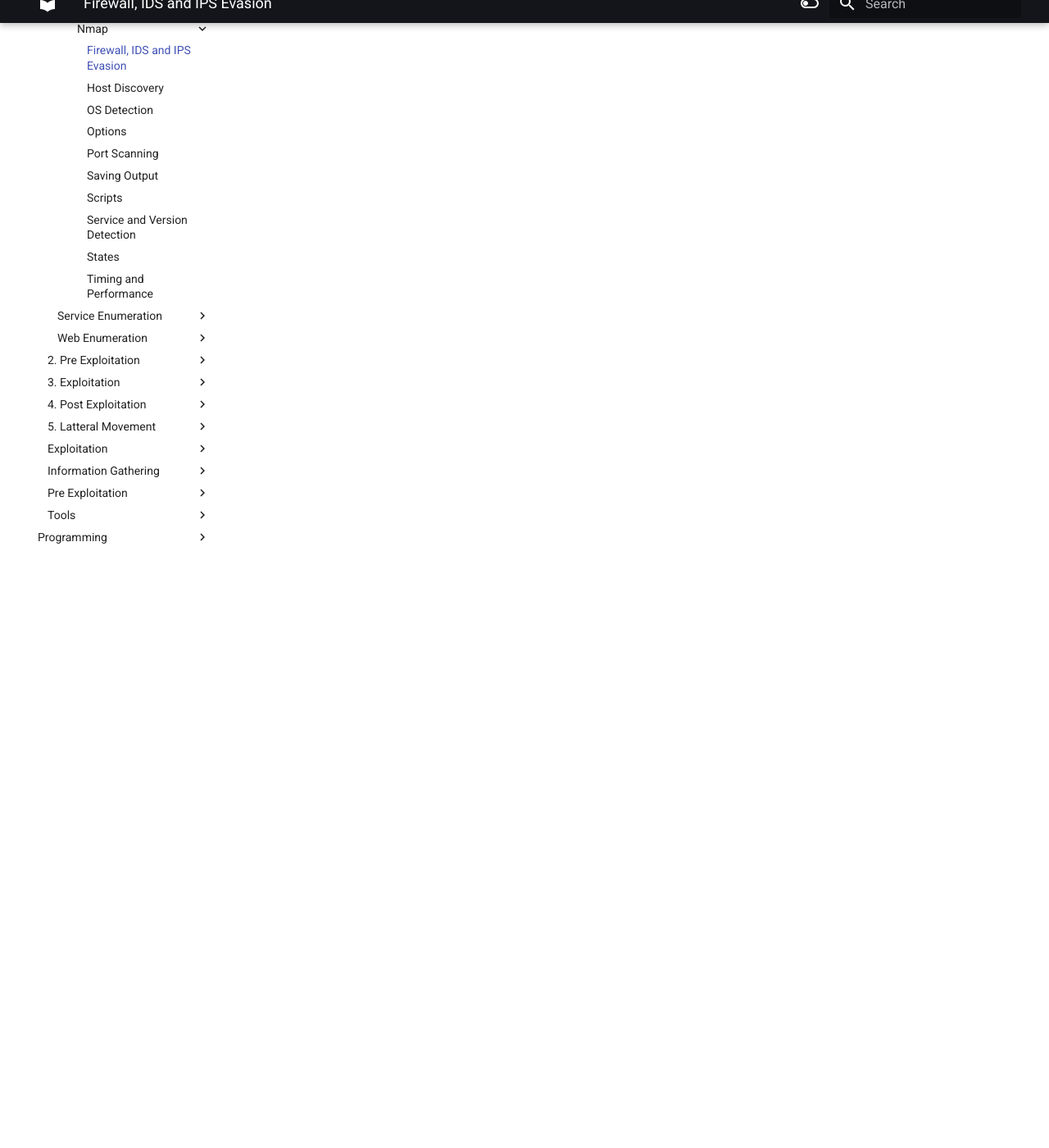
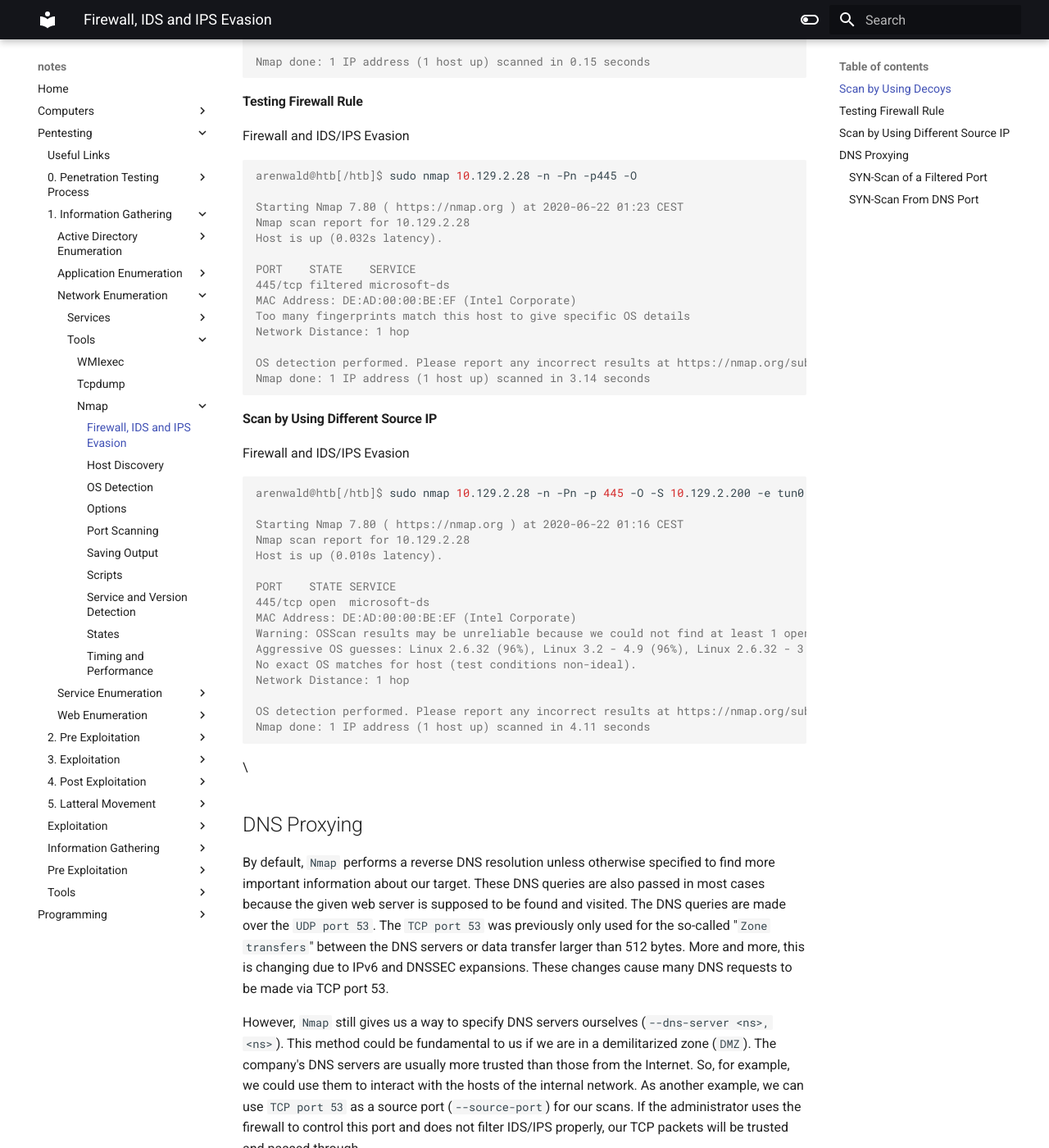
Before and after one commit to 4renwald/obsidian-notes, an MkDocs documentation site: the page built from docs/Pentesting/1. Information Gathering/Network Enumeration/Tools/Nmap/Firewall, IDS and IPS Evasion.md, in a window 1280 px wide and 1400 px high, scrolled down 1372 px. Shown: the whole window at 82% size. Built offline with MkDocs 1.6.1 and Material for MkDocs 9.7.7, drawn with Linux system fonts in a browser that asks for light colours; some of the changed text lies outside the part shown.

Commit message:
vault backup: 2024-09-14 20:32:08
Affected files:
.obsidian/workspace.json
docs/Pentesting/1. Information Gathering/Network Enumeration/Tools/Nmap/Firewall, IDS and IPS Evasion.md

````diff
--- a/docs/Pentesting/1. Information Gathering/Network Enumeration/Tools/Nmap/Firewall, IDS and IPS Evasion.md
+++ b/docs/Pentesting/1. Information Gathering/Network Enumeration/Tools/Nmap/Firewall, IDS and IPS Evasion.md
@@ -2,17 +2,131 @@
 aliases:
   - Firewall and IDS/IPS Evasion
 ---
-| **SWITCH**   | ****EXAMPLE****                                                            | ********DESCRIPTION********                                                                     |
-| ------------ | -------------------------------------------------------------------------- | ----------------------------------------------------------------------------------------------- |
-| -f           | nmap 192.168.1.1 -f                                                        | Requested scan (including ping scans) use tiny fragmented IP packets. Harder for packet filters |
-| -mtu         | nmap 192.168.1.1 -mtu 32                                                   | Set your own offset size                                                                        |
-| -D           | nmap -D 192.168.1.101,192.168.1.102,192.168.1.103,192.168.1.23 192.168.1.1 | Send scans from spoofed IPs                                                                     |
-| -D           | nmap -D decoy-ip1,decoy-ip2,your-own-ip,decoy-ip3,decoy-ip4 remote-host-ip | Above example explained                                                                         |
-| -S           | nmap -S www.microsoft.com www.facebook.com                                 | Scan Facebook from Microsoft (-e eth0 -Pn may be required)                                      |
-| -g           | nmap -g 53 192.168.1.1                                                     | Use given source port number                                                                    |
-| -proxies     | nmap -proxies http://192.168.1.1:8080, http://192.168.1.2:8080 192.168.1.1 | Relay connections through HTTP/SOCKS4 proxies                                                   |
-| -data-length | nmap -data-length 200 192.168.1.1                                          | Appends random data to sent packets                                                             |
+| **SWITCH**   | ****EXAMPLE****                                                            | ********DESCRIPTION********                                                                             |
+| ------------ | -------------------------------------------------------------------------- | ------------------------------------------------------------------------------------------------------- |
+| -f           | nmap 192.168.1.1 -f                                                        | Requested scan (including ping scans) use tiny fragmented IP packets. Harder for packet filters         |
+| -mtu         | nmap 192.168.1.1 -mtu 32                                                   | Set your own offset size                                                                                |
+| -D           | nmap -D 192.168.1.101,192.168.1.102,192.168.1.103,192.168.1.23 192.168.1.1 | Send scans from spoofed IPs                                                                             |
+| -D           | nmap -D decoy-ip1,decoy-ip2,your-own-ip,decoy-ip3,decoy-ip4 remote-host-ip | Above example explained                                                                                 |
+| -S           | nmap -S www.microsoft.com www.facebook.com                                 | Scan from different source IP or domain name like Facebook from Microsoft (-e eth0 -Pn may be required) |
+| -g           | nmap -g 53 192.168.1.1                                                     | Use given source port number                                                                            |
+| -proxies     | nmap -proxies http://192.168.1.1:8080, http://192.168.1.2:8080 192.168.1.1 | Relay connections through HTTP/SOCKS4 proxies                                                           |
+| -data-length | nmap -data-length 200 192.168.1.1                                          | Appends random data to sent packets                                                                     |
 **Example IDS Evasion command**
 
 nmap -f -t 0 -n -Pn --data-length 200 -D
 192.168.1.101,192.168.1.102,192.168.1.103,192.168.1.23 192.168.1.1
+
+
+#### Scan by Using Decoys
+
+  Firewall and IDS/IPS Evasion
+
+```shell-session
+arenwald@htb[/htb]$ sudo nmap 10.129.2.28 -p 80 -sS -Pn -n --disable-arp-ping --packet-trace -D RND:5
+
+Starting Nmap 7.80 ( https://nmap.org ) at 2020-06-21 16:14 CEST
+SENT (0.0378s) TCP 102.52.161.59:59289 > 10.129.2.28:80 S ttl=42 id=29822 iplen=44  seq=3687542010 win=1024 <mss 1460>
+SENT (0.0378s) TCP 10.10.14.2:59289 > 10.129.2.28:80 S ttl=59 id=29822 iplen=44  seq=3687542010 win=1024 <mss 1460>
+SENT (0.0379s) TCP 210.120.38.29:59289 > 10.129.2.28:80 S ttl=37 id=29822 iplen=44  seq=3687542010 win=1024 <mss 1460>
+SENT (0.0379s) TCP 191.6.64.171:59289 > 10.129.2.28:80 S ttl=38 id=29822 iplen=44  seq=3687542010 win=1024 <mss 1460>
+SENT (0.0379s) TCP 184.178.194.209:59289 > 10.129.2.28:80 S ttl=39 id=29822 iplen=44  seq=3687542010 win=1024 <mss 1460>
+SENT (0.0379s) TCP 43.21.121.33:59289 > 10.129.2.28:80 S ttl=55 id=29822 iplen=44  seq=3687542010 win=1024 <mss 1460>
+RCVD (0.1370s) TCP 10.129.2.28:80 > 10.10.14.2:59289 SA ttl=64 id=0 iplen=44  seq=4056111701 win=64240 <mss 1460>
+Nmap scan report for 10.129.2.28
+Host is up (0.099s latency).
+
+PORT   STATE SERVICE
+80/tcp open  http
+MAC Address: DE:AD:00:00:BE:EF (Intel Corporate)
+
+Nmap done: 1 IP address (1 host up) scanned in 0.15 seconds
+```
+
+#### Testing Firewall Rule
+
+  Firewall and IDS/IPS Evasion
+
+```shell-session
+arenwald@htb[/htb]$ sudo nmap 10.129.2.28 -n -Pn -p445 -O
+
+Starting Nmap 7.80 ( https://nmap.org ) at 2020-06-22 01:23 CEST
+Nmap scan report for 10.129.2.28
+Host is up (0.032s latency).
+
+PORT    STATE    SERVICE
+445/tcp filtered microsoft-ds
+MAC Address: DE:AD:00:00:BE:EF (Intel Corporate)
+Too many fingerprints match this host to give specific OS details
+Network Distance: 1 hop
+
+OS detection performed. Please report any incorrect results at https://nmap.org/submit/ .
+Nmap done: 1 IP address (1 host up) scanned in 3.14 seconds
+```
+
+#### Scan by Using Different Source IP
+
+  Firewall and IDS/IPS Evasion
+
+```shell-session
+arenwald@htb[/htb]$ sudo nmap 10.129.2.28 -n -Pn -p 445 -O -S 10.129.2.200 -e tun0
+
+Starting Nmap 7.80 ( https://nmap.org ) at 2020-06-22 01:16 CEST
+Nmap scan report for 10.129.2.28
+Host is up (0.010s latency).
+
+PORT    STATE SERVICE
+445/tcp open  microsoft-ds
+MAC Address: DE:AD:00:00:BE:EF (Intel Corporate)
+Warning: OSScan results may be unreliable because we could not find at least 1 open and 1 closed port
+Aggressive OS guesses: Linux 2.6.32 (96%), Linux 3.2 - 4.9 (96%), Linux 2.6.32 - 3.10 (96%), Linux 3.4 - 3.10 (95%), Linux 3.1 (95%), Linux 3.2 (95%), AXIS 210A or 211 Network Camera (Linux 2.6.17) (94%), Synology DiskStation Manager 5.2-5644 (94%), Linux 2.6.32 - 2.6.35 (94%), Linux 2.6.32 - 3.5 (94%)
+No exact OS matches for host (test conditions non-ideal).
+Network Distance: 1 hop
+
+OS detection performed. Please report any incorrect results at https://nmap.org/submit/ .
+Nmap done: 1 IP address (1 host up) scanned in 4.11 seconds
+```
+\
+## DNS Proxying
+
+By default, `Nmap` performs a reverse DNS resolution unless otherwise specified to find more important information about our target. These DNS queries are also passed in most cases because the given web server is supposed to be found and visited. The DNS queries are made over the `UDP port 53`. The `TCP port 53` was previously only used for the so-called "`Zone transfers`" between the DNS servers or data transfer larger than 512 bytes. More and more, this is changing due to IPv6 and DNSSEC expansions. These changes cause many DNS requests to be made via TCP port 53.
+
+However, `Nmap` still gives us a way to specify DNS servers ourselves (`--dns-server <ns>,<ns>`). This method could be fundamental to us if we are in a demilitarized zone (`DMZ`). The company's DNS servers are usually more trusted than those from the Internet. So, for example, we could use them to interact with the hosts of the internal network. As another example, we can use `TCP port 53` as a source port (`--source-port`) for our scans. If the administrator uses the firewall to control this port and does not filter IDS/IPS properly, our TCP packets will be trusted and passed through.
+
+#### SYN-Scan of a Filtered Port
+
+  Firewall and IDS/IPS Evasion
+
+```shell-session
+arenwald@htb[/htb]$ sudo nmap 10.129.2.28 -p50000 -sS -Pn -n --disable-arp-ping --packet-trace
+
+Starting Nmap 7.80 ( https://nmap.org ) at 2020-06-21 22:50 CEST
+SENT (0.0417s) TCP 10.10.14.2:33436 > 10.129.2.28:50000 S ttl=41 id=21939 iplen=44  seq=736533153 win=1024 <mss 1460>
+SENT (1.0481s) TCP 10.10.14.2:33437 > 10.129.2.28:50000 S ttl=46 id=6446 iplen=44  seq=736598688 win=1024 <mss 1460>
+Nmap scan report for 10.129.2.28
+Host is up.
+
+PORT      STATE    SERVICE
+50000/tcp filtered ibm-db2
+
+Nmap done: 1 IP address (1 host up) scanned in 2.06 seconds
+```
+
+#### SYN-Scan From DNS Port
+
+  Firewall and IDS/IPS Evasion
+
+```shell-session
+arenwald@htb[/htb]$ sudo nmap 10.129.2.28 -p50000 -sS -Pn -n --disable-arp-ping --packet-trace --source-port 53
+
+SENT (0.0482s) TCP 10.10.14.2:53 > 10.129.2.28:50000 S ttl=58 id=27470 iplen=44  seq=4003923435 win=1024 <mss 1460>
+RCVD (0.0608s) TCP 10.129.2.28:50000 > 10.10.14.2:53 SA ttl=64 id=0 iplen=44  seq=540635485 win=64240 <mss 1460>
+Nmap scan report for 10.129.2.28
+Host is up (0.013s latency).
+
+PORT      STATE SERVICE
+50000/tcp open  ibm-db2
+MAC Address: DE:AD:00:00:BE:EF (Intel Corporate)
+
+Nmap done: 1 IP address (1 host up) scanned in 0.08 seconds
+```
````
Also changed, not shown: 1 other file.
